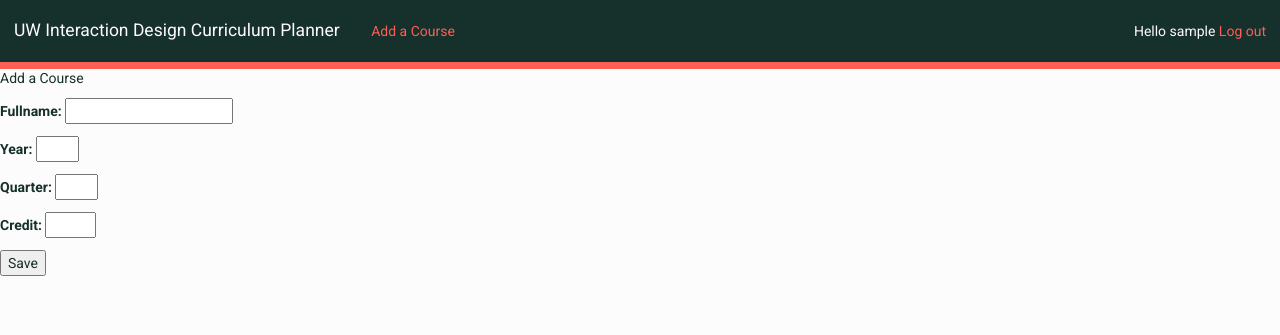
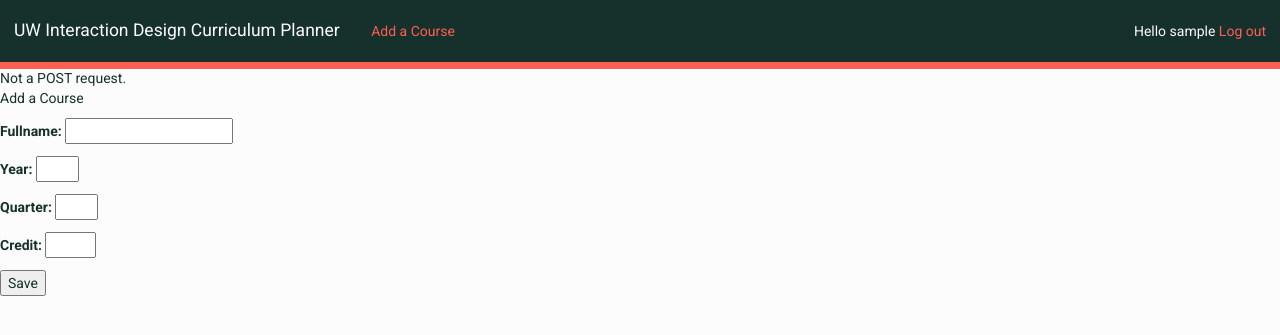
Before and after one commit to 0x7r1574n/uwcourseplanner, a Django app: page /planner/new/ in a window 1280 px wide. Shown: the top 335 px of the page. Run offline with Django 3.2, Linux system fonts and the light colour scheme; the visitor is signed in with stand-in values (Sample User, id 1); parts of the project's set-up code (start-up, migrations or seed data) failed here and were passed over; some libraries are stand-ins or nearby versions; some web fonts are replaced.

Commit message:
added error to template

```diff
--- a/planner/templates/planner/course_edit.html
+++ b/planner/templates/planner/course_edit.html
@@ -4,6 +4,7 @@
     {% if form.errors %}
     <p>Invalid input.</p>
     {% endif %}
+    <span class="errors">{{ error }}</span>
 	<p>Add a Course</p>
 	<form method="POST">{% csrf_token %}
 		{{ form.as_p }}
```
